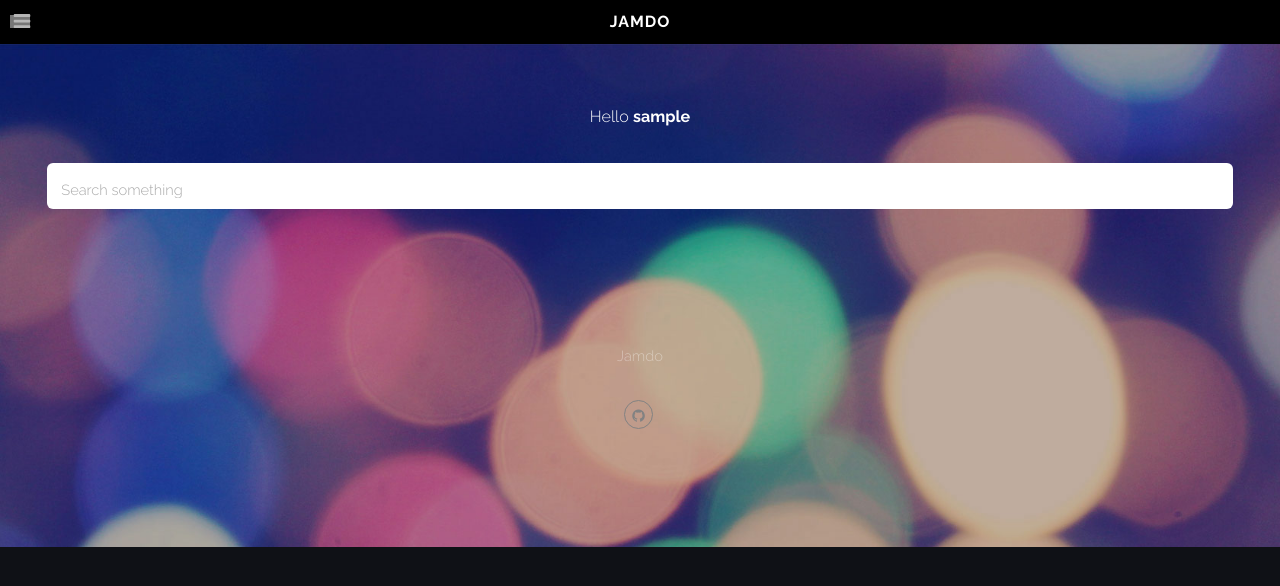
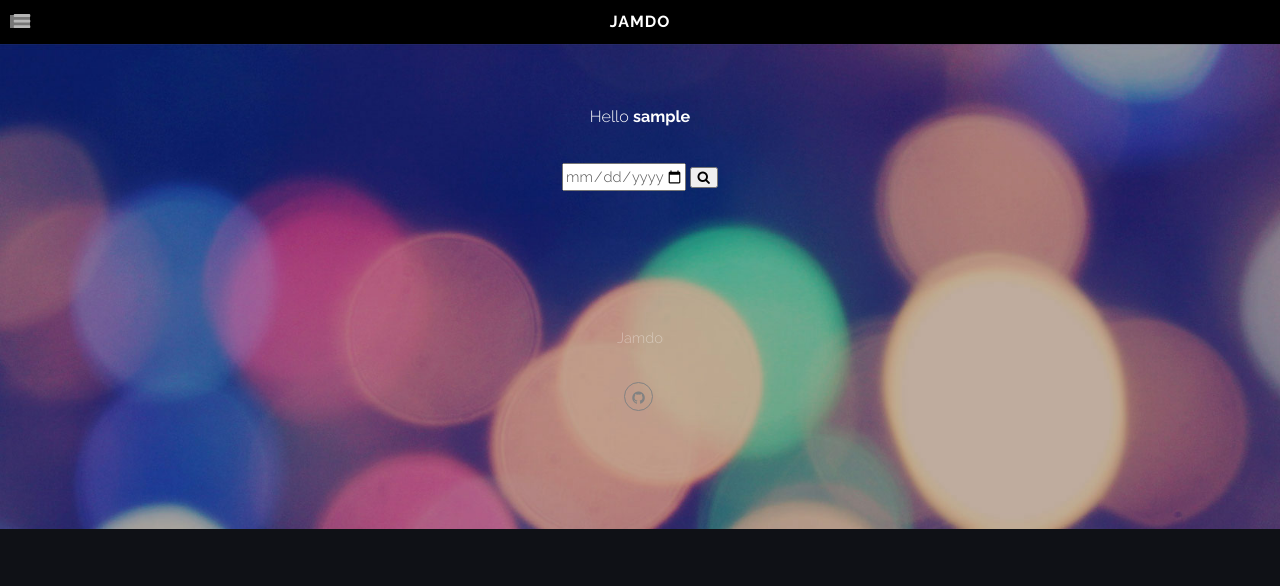
Before and after one commit to asianswagstorm/SOEN487_Project, a Flask app: page / in a window 1280 px wide. Shown: the top 586 px of the page. Run offline with Flask 2, Linux system fonts and the light colour scheme; the visitor is signed in with stand-in values (Sample User, id 1); parts of the project's set-up code (start-up, migrations or seed data) failed here and were passed over; grey boxes are pictures that could not be loaded.

Commit message:
changed input type to date and search button

```diff
--- a/Jamdo/Jamdo/routes.py
+++ b/Jamdo/Jamdo/routes.py
@@ -1,16 +1,33 @@
 from flask import Flask,render_template,request,abort,session ,flash , jsonify , make_response
+from datetime import date
+from time import strftime
 from Jamdo.models import User
 from Jamdo import app , db, bcrypt
-import jwt , datetime
+
+import jwt , datetime,time
 @app.route('/', methods=['GET'])
 def root():
-
+ today = str(date.today()) #yyyy-mm-dd
  if not session.get("username"):
   session["username"] = 0
   username = ""
  else:
   username = session["username"]
- return render_template('index.html', username=username)
+ return render_template('index.html', username=username ,today=today)
+
+@app.route('/', methods=['POST'])
+def returnData():
+ today = str(date.today())
+ date = request.form.get("date")
+ print(date)
+ #day=
+ #month=
+ #year=
+ if time.strptime(date, "%Y/%m/%d") > time.strptime(today, "%Y/%m/%d"):
+    return make_response(jsonify({'error' : "Date input cannot exceed today's date"}),404)
+
+
+ return make_response(jsonify({'data' : "the data"}),200)
 
 @app.route('/login', methods=['GET', 'POST'])
 def login():
--- a/Jamdo/Jamdo/templates/index.html
+++ b/Jamdo/Jamdo/templates/index.html
@@ -50,11 +50,12 @@
 							 {% if username %}
 							<p>Hello <strong>{{username}}</strong></p>
 							{% endif%}
-			<div className="container">
-              <div className="tm-search-form-container">
-                <form action="index.html" method="GET" className="form-inline tm-search-form">
-                  <div className="form-group tm-search-box">
-                    <input type="text" name="search" className="form-control tm-search-input" placeholder="Search something" />
+			<div class="container">
+              <div class="tm-search-form-container">
+                <form action="index.html" method="GET" class="form-inline tm-search-form">
+                  <div class="form-group tm-search-box">
+                    <input type="date" name="date" min="1900-01-01" max={{today}} class="form-control tm-search-input" />
+					<button type="submit" class="searchButton"> <i class="fa fa-search"></i> </button>
                   </div>
                 </form>
               </div>
```
